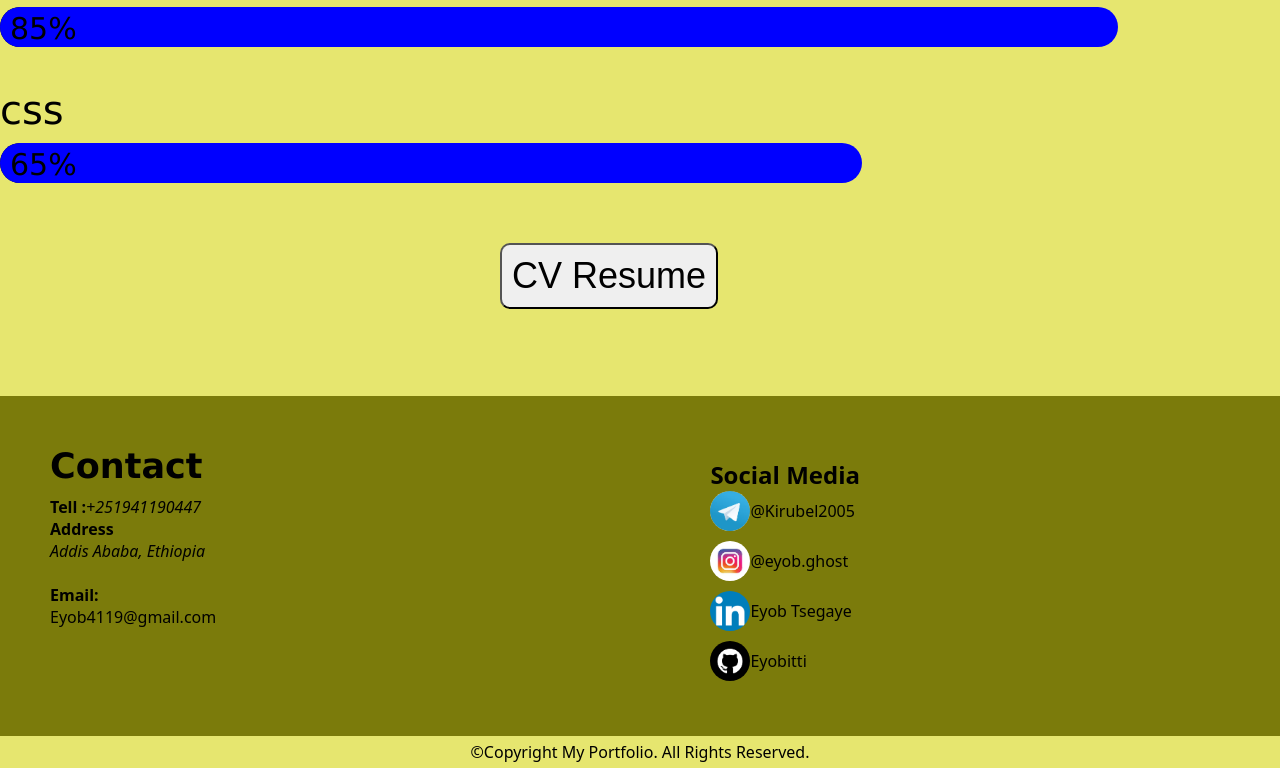
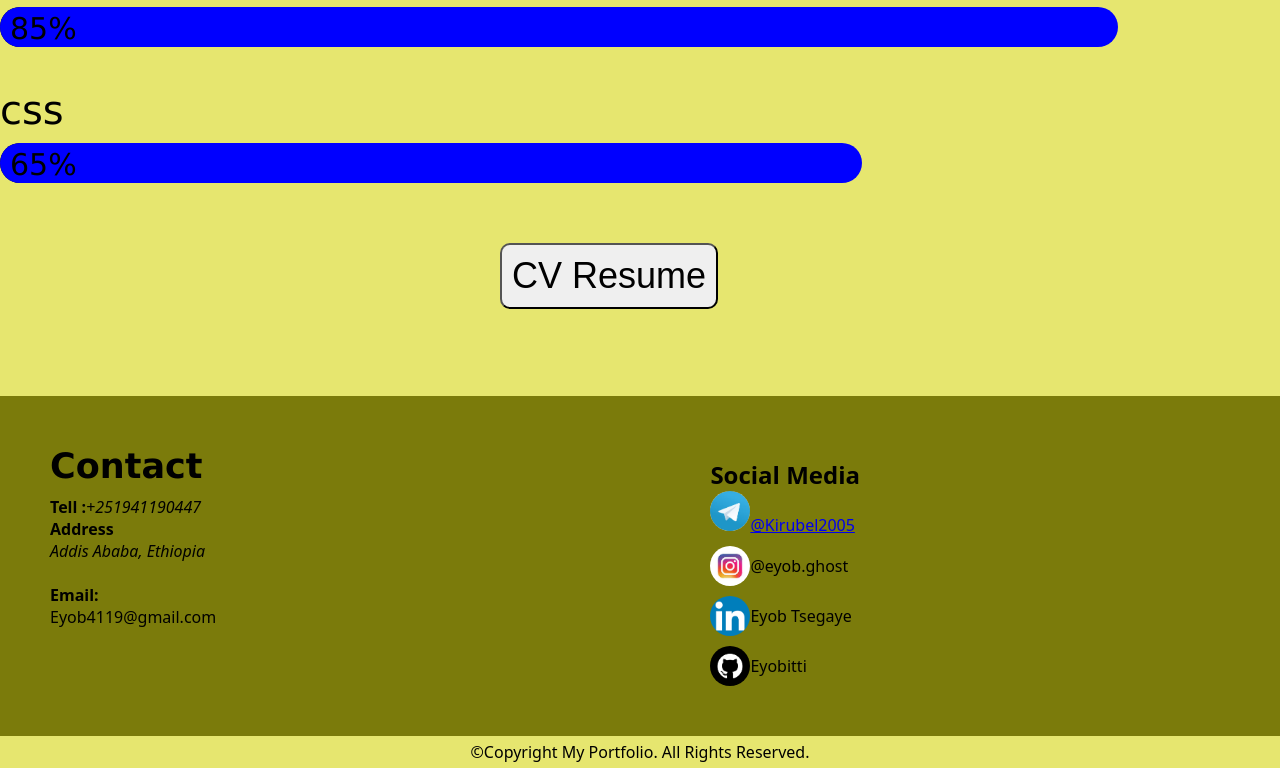
Before and after one commit to Eyob-web/CODE-Soft, a plain HTML site: page Portfolio page/index.html in a window 1280 px wide. Shown: the part 1439-2207 px from the top of the page. Drawn offline with Linux system fonts and the light colour scheme.

Commit message:
Update index.html

```diff
--- a/Portfolio page/index.html
+++ b/Portfolio page/index.html
@@ -117,7 +117,7 @@
     </div>
         <div class="social">
         <h3>Social Media</h3>
-        <li><img src="./images/telegram.jpeg" alt="telegram"><p>@Kirubel2005</p></li>
+        <li><a href="https://t.me/@Kirubel2005"><img src="./images/telegram.jpeg" alt="telegram">@Kirubel2005</a></li>
         <li><img src="./images/instagram.jpeg" alt="instagram link"><p>@eyob.ghost</p></li>
         <li><img src="./images/link din.png" alt="linkdin"><p>Eyob Tsegaye</p></li>
         <li><img src="./images/github.png" alt=""><p>Eyobitti</p></li>
```
